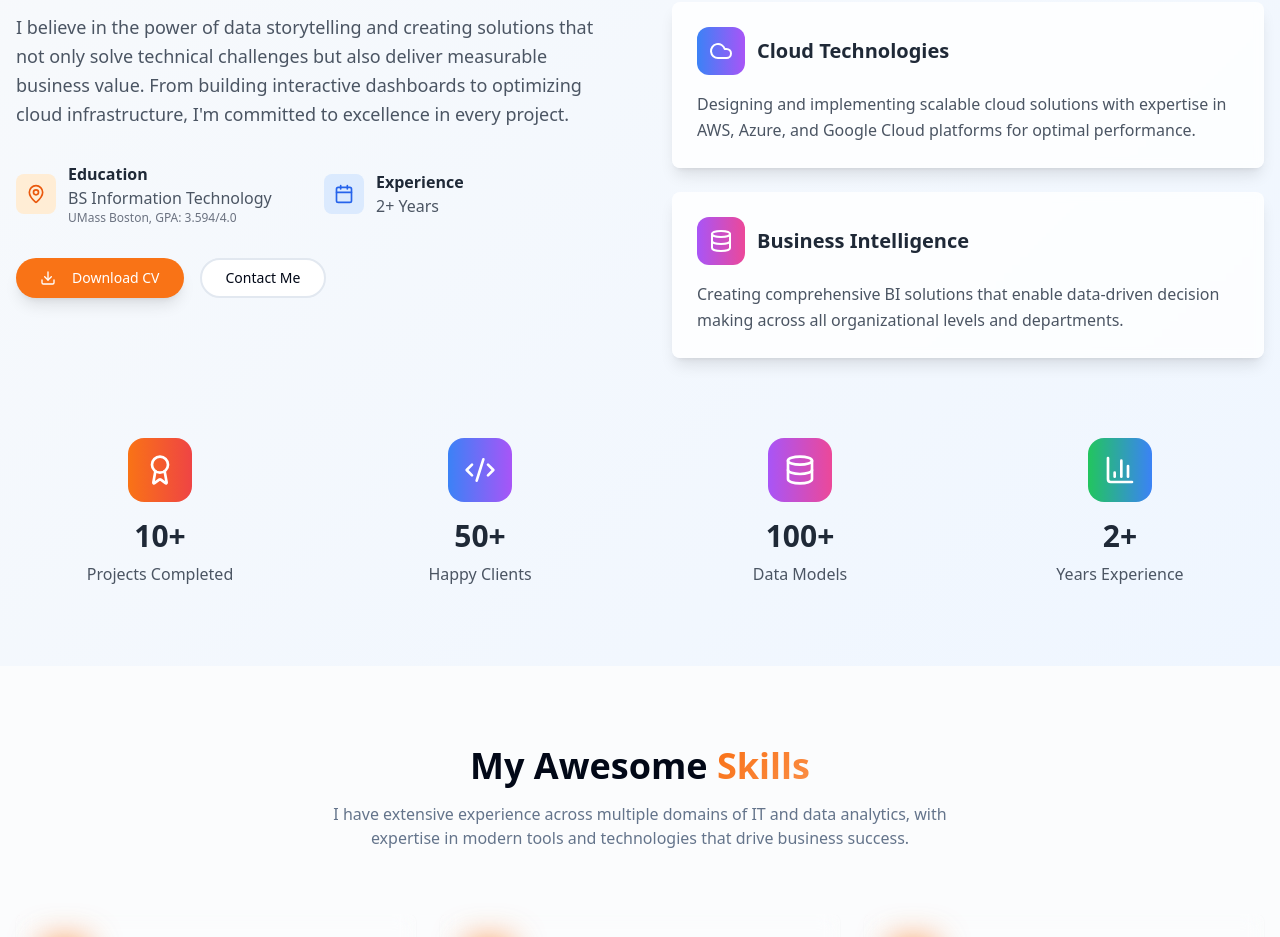
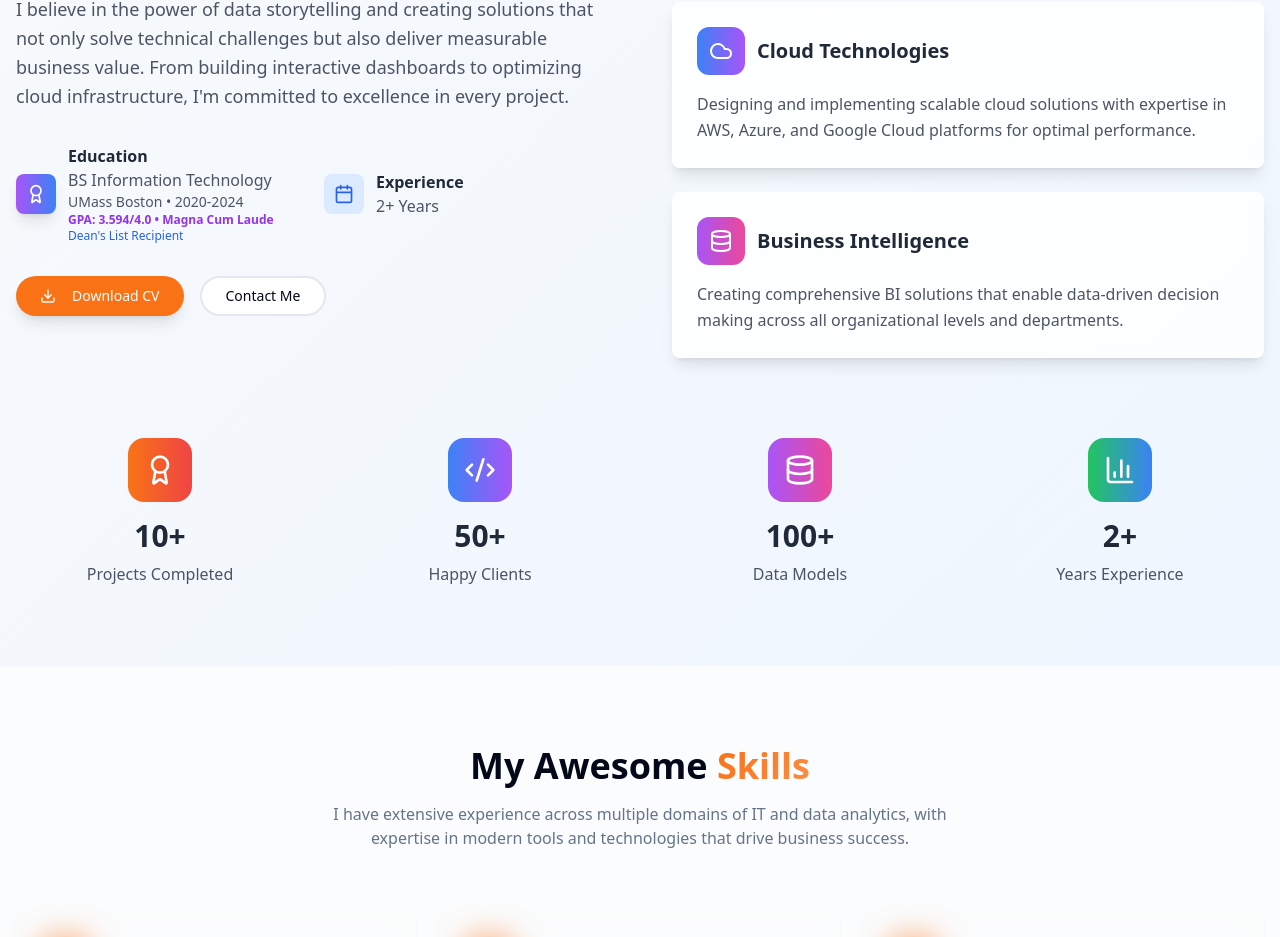
Before and after one commit to patelmeet1011/patel-portfolio-showcase, a React (Vite) app: page / in a window 1280 px wide. Shown: the part 1343-2280 px from the top of the page. Built offline with nearby package versions, Linux system fonts and the light colour scheme.

Commit message:
Refactor education section
Update education details with GPA, years, honors.

```diff
--- a/src/components/About.tsx
+++ b/src/components/About.tsx
@@ -41,13 +41,15 @@ const About = () => {
             {/* Quick Info */}
             <div className="grid grid-cols-1 md:grid-cols-2 gap-6">
               <div className="flex items-center space-x-3">
-                <div className="w-10 h-10 bg-orange-100 rounded-lg flex items-center justify-center">
-                  <MapPin className="w-5 h-5 text-orange-600" />
+                <div className="w-10 h-10 bg-gradient-to-r from-purple-500 to-blue-500 rounded-lg flex items-center justify-center shadow-lg">
+                  <Award className="w-5 h-5 text-white" />
                 </div>
                 <div>
                   <p className="font-semibold text-gray-800">Education</p>
-                  <p className="text-gray-600">BS Information Technology</p>
-                  <p className="text-xs text-gray-500">UMass Boston, GPA: 3.594/4.0</p>
+                  <p className="text-gray-600 font-medium">BS Information Technology</p>
+                  <p className="text-sm text-gray-600">UMass Boston • 2020-2024</p>
+                  <p className="text-xs text-purple-600 font-semibold">GPA: 3.594/4.0 • Magna Cum Laude</p>
+                  <p className="text-xs text-blue-600">Dean's List Recipient</p>
                 </div>
               </div>
 
```
